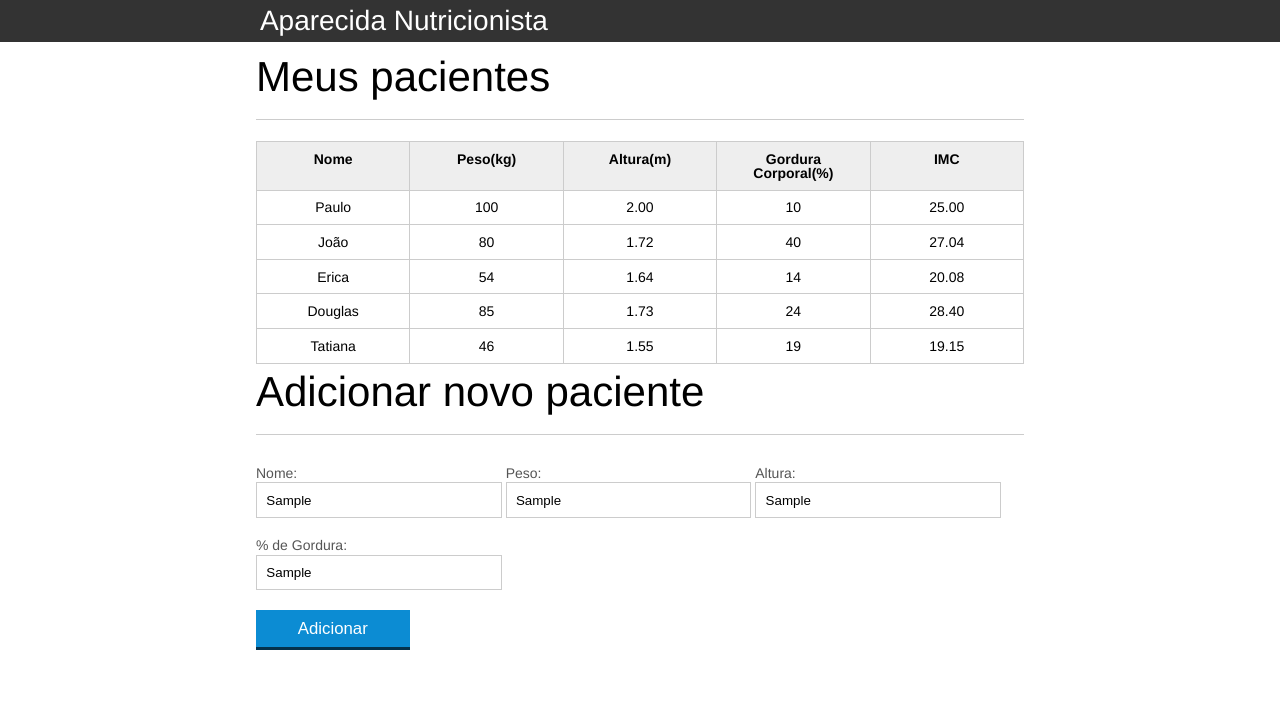
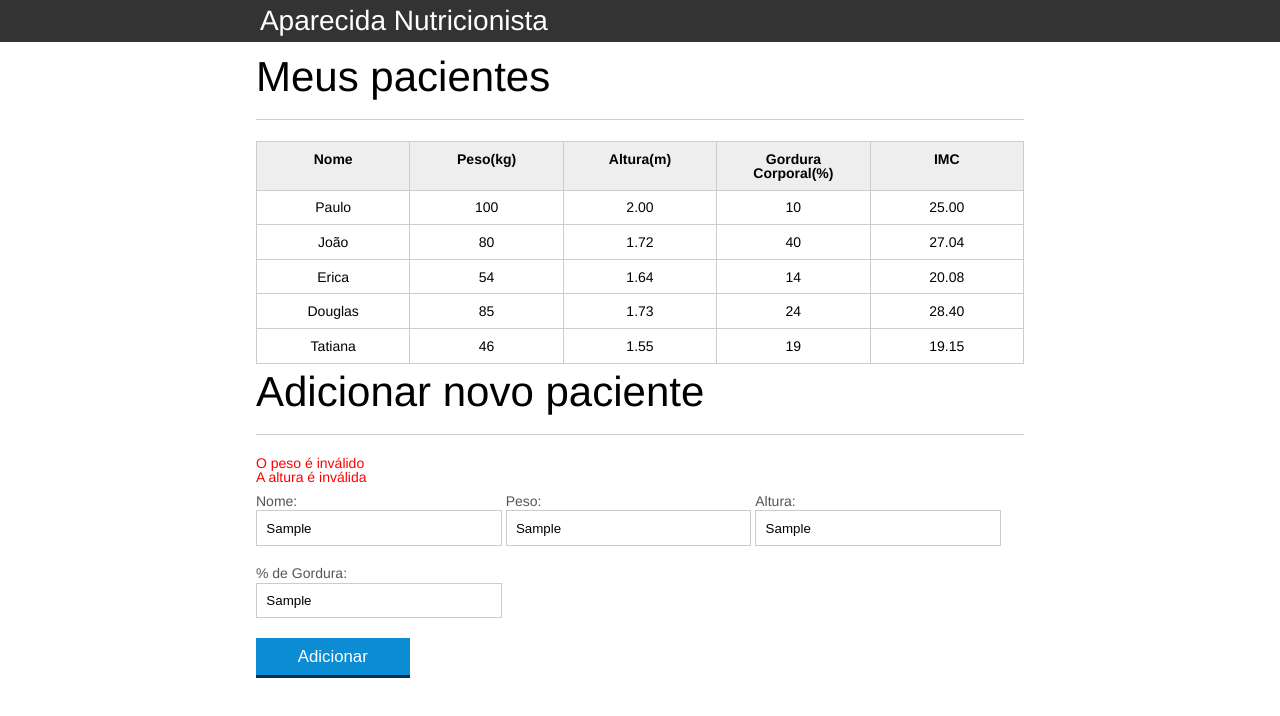
Before and after one commit to thaishorikawa/tabela-nutricao, a plain HTML site: page index.html in a window 1280 px wide. Both pictures are taken after typing "Sample", "Sample", "Sample", "Sample" into the empty fields and a click on the button "Adicionar". Drawn offline with Linux system fonts and the light colour scheme.

Commit message:
feat: add validation of the other fields

```diff
--- a/css/index.css
+++ b/css/index.css
@@ -137,6 +137,6 @@ button[disabled=disabled], button:disabled {
 	background-color: lightcoral;
 }
 
-#mensagem-erro{
+#mensagens-erro{
 	color: red;
 }
--- a/index.html
+++ b/index.html
@@ -73,7 +73,9 @@
 
 		<section class="container">
 			<h2 id="titulo-form">Adicionar novo paciente</h2>
-			<span id="mensagem-erro"></span>
+			<ul id="mensagens-erro">
+
+			</ul>
 			<form id="form-adiciona">
 				<div class="grupo">
 					<label for="nome">Nome:</label>
--- a/js/form.js
+++ b/js/form.js
@@ -8,21 +8,35 @@ botaoAdicionar.addEventListener("click",function(event){
 
     var pacienteTr = montaTr(paciente);
 
-    var erro = validaPaciente(paciente);
-
+    var erros = validaPaciente(paciente);
+    console.log(erros);
     if(erros.length > 0){
-        var mensagemErro = document.querySelector("#mensagem-erro");
-        mensagemErro.textContent = erros;
+        exibeMensagensDeErro(erros);
         return;
     }
 
+    //adicionando pacientes na tabela
     var tabela = document.querySelector("#tabela-pacientes");
 
     tabela.appendChild(pacienteTr);
 
     form.reset();
+    var mensagensErro = document.querySelector("#mensagens-erro");
+    mensagensErro.innerHTML = "";
 
 });
+
+function exibeMensagensDeErro(erros){
+    var ul = document.querySelector("#mensagens-erro");
+    ul.innerHTML = "";
+
+    erros.forEach(function(erro){
+        var li = document.createElement("li");
+        li.textContent = erro;
+        ul.appendChild(li);
+    });
+}
+
 
 function obtemPacienteDoFormulario(form){
 
@@ -61,6 +75,10 @@ function validaPaciente(paciente){
 
     var erros = [];
 
+    if(paciente.nome.length == 0){
+        erros.push("O nome não pode ser em branco");
+    }
+
     if(!validaPeso(paciente.peso)){
         erros.push("O peso é inválido");
     }
@@ -69,6 +87,18 @@ function validaPaciente(paciente){
         erros.push("A altura é inválida");
     }
 
+    if(paciente.gordura.length == 0){
+        erros.push("A gordura não pode ser em branco");
+    }
+
+    if(paciente.peso.length == 0){
+        erros.push("O peso não pode ser em branco");
+    }
+
+    if(paciente.altura.length == 0){
+        erros.push("A altura não pode ser em branco");
+    }
+
     return erros;
 
 }
```
